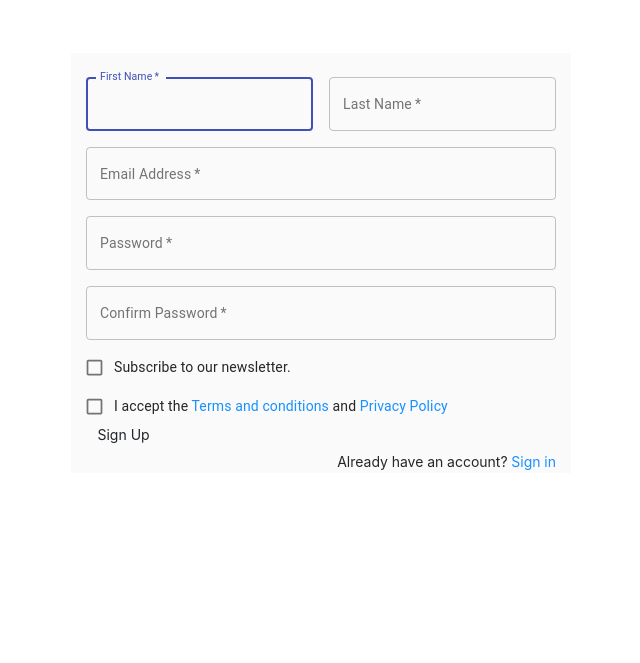
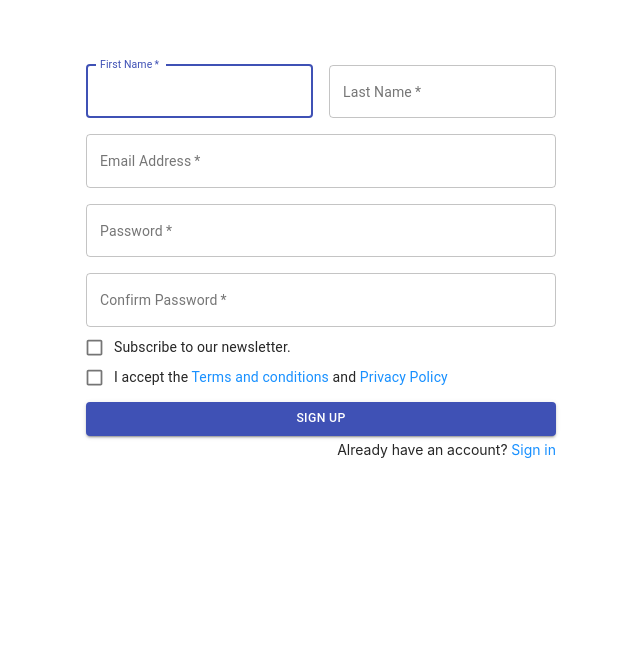
Before and after one commit to hanbrandon/boiler-plate, a React (Create React App) app in the folder client/: page /register in a window 1280 px wide. Shown: the part 137-800 px from the top of the page, without its empty margins (319-959 px from the left). Built offline with nearby package versions, Linux system fonts and the light colour scheme; no server answers.

Commit message:
frontend login and register page complete

```diff
--- a/client/src/pages/Login.js
+++ b/client/src/pages/Login.js
@@ -135,12 +135,12 @@ const LoginPage = (props) => {
                 <Row>
                   <Col xs={12} className="form-input p0 mt-1">
                     Don't have an account?&nbsp;&nbsp;
-                    <Link href="/register" variant="body2">
+                    <Link to="/register" variant="body2">
                       Sign Up
                     </Link>
                   </Col>
                   <Col xs={12} className="p0">
-                    <Link href="/forgot-password" variant="body2">
+                    <Link to="/forgot-password" variant="body2">
                       Forgot password?
                     </Link>
                   </Col>
--- a/client/src/pages/Register.js
+++ b/client/src/pages/Register.js
@@ -1,106 +1,77 @@
 import React, { useState } from "react";
 import { useDispatch } from "react-redux";
 import { registerUser } from "../_actions/user_action";
-import { Container, Row, Col, Button, Alert } from "react-bootstrap";
+import { Container, Row, Col, Alert } from "react-bootstrap";
 import TextField from "@material-ui/core/TextField";
 import Grid from "@material-ui/core/Grid";
 import { Link } from "react-router-dom";
 import Checkbox from "@material-ui/core/Checkbox";
 import FormControlLabel from "@material-ui/core/FormControlLabel";
 import { makeStyles, withStyles } from "@material-ui/core/styles";
-const useStyles = makeStyles((theme) => ({
-  paper: {
-    [theme.breakpoints.down("xs")]: {
-      paddingTop: theme.spacing(10),
-      paddingBottom: theme.spacing(20),
-    },
-    display: "flex",
-    flexDirection: "column",
-    alignItems: "center",
-  },
-  form: {
-    width: "100%", // Fix IE 11 issue.
-    marginTop: theme.spacing(3),
-  },
-  submit: {
-    margin: theme.spacing(3, 0, 2),
-    backgroundColor: "#03946d",
-    border: "1px solid #03946d",
-    borderRadius: "0",
-    "&:hover": {
-      backgroundColor: "#fafafa",
-      color: "#03946d",
-    },
-  },
-  terms: {
-    paddingTop: "0 !important",
-    paddingBottom: "0 !important",
-  },
-  formControl: {
-    marginTop: "0 !important",
-    marginBottom: "0 !important",
-  },
-}));
+import Button from "@material-ui/core/Button";
 
 const RegisterPage = (props) => {
-  const dispatch = useDispatch();
-  const [Email, setEmail] = useState("");
-  const [Name, setName] = useState("");
-  const [Password, setPassword] = useState("");
-  const [ConfirmPassword, setConfirmPassword] = useState("");
+  // const dispatch = useDispatch();
 
-  const onEmailHandler = (e) => {
-    setEmail(e.currentTarget.value);
+  const [User, setUser] = useState({
+    email: "",
+    firstName: "",
+    lastName: "",
+    password: "",
+    confirmPassword: "",
+  });
+
+  const onUserHandler = (e) => {
+    const { name, value } = e.target;
+    setUser({ ...User, [name]: value });
   };
 
-  const onNameHandler = (e) => {
-    setName(e.currentTarget.value);
-  };
-
-  const onPasswordHandler = (e) => {
-    setPassword(e.currentTarget.value);
-  };
-
-  const onConfirmPasswordHandler = (e) => {
-    setConfirmPassword(e.currentTarget.value);
-  };
   const onSubmitHandler = (e) => {
     e.preventDefault();
 
-    if (Password !== ConfirmPassword) {
+    if (User.password !== User.confirmPassword) {
       return alert("password and confirm password do not match");
     }
     let body = {
-      email: Email,
-      name: Name,
-      password: Password,
+      email: User.email,
+      name: User.name,
+      password: User.password,
     };
 
-    dispatch(registerUser(body)).then((response) => {
-      if (response.payload.success) {
-        props.history.push("/login");
-      } else {
-        alert("Failed to sign up");
-      }
-    });
+    console.log(User);
+    console.log(Subscribe);
+    console.log(Policy);
+
+    // dispatch(registerUser(body)).then((response) => {
+    //   if (response.payload.success) {
+    //     props.history.push("/login");
+    //   } else {
+    //     alert("Failed to sign up");
+    //   }
+    // });
   };
 
-  const classes = useStyles();
+  const [Subscribe, setSubscribe] = useState(false);
+  const [Policy, setPolicy] = useState(false);
   const [Warning, setWarning] = useState({
     message: "",
     type: "",
   });
-  const [Policy, setPolicy] = useState(false);
+
   const onPolicyHandler = (e) => {
     Policy ? setPolicy(false) : setPolicy(true);
+  };
+
+  const onSubscribeHandler = (e) => {
+    Subscribe ? setSubscribe(false) : setSubscribe(true);
   };
   return (
     <div id="register">
       <Container components="main" maxWidth="xs">
-        <form className={classes.form} onSubmit={onSubmitHandler}>
+        <form onSubmit={onSubmitHandler}>
           <Grid container spacing={2}>
             {Warning.message ? (
-              <Grid item xs={12}>
+              <Grid witem xs={12}>
                 <Alert severity={Warning.type}>{Warning.message}</Alert>
               </Grid>
             ) : null}
@@ -114,8 +85,8 @@ const RegisterPage = (props) => {
                 id="firstName"
                 label="First Name"
                 autoFocus
-                //   value={User.firstName}
-                // onChange={onUserHandler}
+                value={User.firstName}
+                onChange={onUserHandler}
               />
             </Grid>
             <Grid item xs={12} sm={6}>
@@ -127,8 +98,8 @@ const RegisterPage = (props) => {
                 label="Last Name"
                 name="lastName"
                 autoComplete="lname"
-                //   value={User.lastName}
-                //   onChange={onUserHandler}
+                value={User.lastName}
+                onChange={onUserHandler}
               />
             </Grid>
             <Grid item xs={12}>
@@ -141,8 +112,8 @@ const RegisterPage = (props) => {
                 name="email"
                 type="email"
                 autoComplete="email"
-                //   value={User.email}
-                onChange={onEmailHandler}
+                value={User.email}
+                onChange={onUserHandler}
               />
             </Grid>
             <Grid item xs={12}>
@@ -154,8 +125,8 @@ const RegisterPage = (props) => {
                 label="Password"
                 type="password"
                 id="password"
-                value={Password}
-                onChange={onPasswordHandler}
+                value={User.password}
+                onChange={onUserHandler}
               />
             </Grid>
             <Grid item xs={12}>
@@ -167,28 +138,30 @@ const RegisterPage = (props) => {
                 label="Confirm Password"
                 type="password"
                 id="confirm-password"
-                value={ConfirmPassword}
-                onChange={onConfirmPasswordHandler}
+                value={User.confirmPassword}
+                onChange={onUserHandler}
               />
             </Grid>
-            <Grid item xs={12} className={classes.terms}>
+            <Grid item xs={12} className="checkbox">
               <FormControlLabel
-                className={classes.formControl}
+                className="checkbox"
                 control={
                   <Checkbox
-                    //   value={Subscribe}
-                    //   onChange={onSubscribeHandler}
+                    className="checkbox"
+                    value={Subscribe}
                     color="primary"
+                    onChange={onSubscribeHandler}
                   />
                 }
                 label="Subscribe to our newsletter."
               />
             </Grid>
-            <Grid item xs={12} className={classes.terms}>
+            <Grid item xs={12} className="mb-3">
               <FormControlLabel
-                className={classes.formControl}
+                className="checkbox"
                 control={
                   <Checkbox
+                    className="checkbox"
                     value={Policy}
                     onChange={onPolicyHandler}
                     color="primary"
@@ -206,17 +179,11 @@ const RegisterPage = (props) => {
               />
             </Grid>
           </Grid>
-          <Button
-            type="submit"
-            fullWidth
-            variant="contained"
-            color="primary"
-            //   className={classes.submit}
-          >
+          <Button type="submit" fullWidth variant="contained" color="primary">
             Sign Up
           </Button>
           <Grid container justify="flex-end">
-            <Grid item>
+            <Grid item className="mt-1">
               Already have an account?&nbsp;
               <Link to="/login" variant="body2">
                 Sign in
@@ -225,22 +192,6 @@ const RegisterPage = (props) => {
           </Grid>
         </form>
       </Container>
-      {/* <form className="form-wrapper" onSubmit={onSubmitHandler}>
-        <label>Email</label>
-        <input type="email" value={Email} onChange={onEmailHandler} />
-        <label>Name</label>
-        <input type="text" value={Name} onChange={onNameHandler} />
-        <label> Password</label>
-        <input type="password" value={Password} onChange={onPasswordHandler} />
-        <label> Confirm Password</label>
-        <input
-		type="password"
-		value={ConfirmPassword}
-		onChange={onConfirmPasswordHandler}
-        />
-        <br />
-        <button>Register</button>
-      </form> */}
     </div>
   );
 };
--- a/client/src/styles/register.scss
+++ b/client/src/styles/register.scss
@@ -1,4 +1,7 @@
 #register {
+  .container {
+    background-color: white !important;
+  }
   display: flex;
   justify-content: center;
   align-items: center;
@@ -10,4 +13,11 @@
     flex-direction: column;
     // width: 300px;
   }
+
+  .checkbox {
+    margin-top: 0;
+    margin-bottom: 0;
+    padding-top: 0;
+    padding-bottom: 0;
+  }
 }
```
